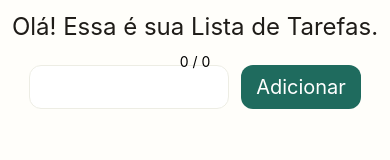
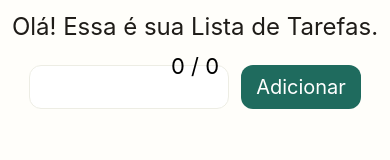
Before and after one commit to matheusjesse/listaDeTarefas, a React Native app: screen / in a window 390 px wide. Shown: the top 160 px of the page. Built offline with nearby package versions, Linux system fonts and the light colour scheme.

Commit message:
style: alterando o tamanho do contador  de terefas

```diff
--- a/Styles/AppStyle.ts
+++ b/Styles/AppStyle.ts
@@ -86,6 +86,7 @@ const StyledErrorText = styled.Text`
 
 const CompletedTaskText = styled.Text`
   text-align: center;
+  font-size: 22px;
 `;
 
 export default StyledScrollView;
--- a/babel.config.js
+++ b/babel.config.js
@@ -1,6 +1,5 @@
 module.exports = {
   presets: [
-    '@babel/preset-env',
     '@babel/preset-typescript',
     'module:@react-native/babel-preset',
   ],
```
